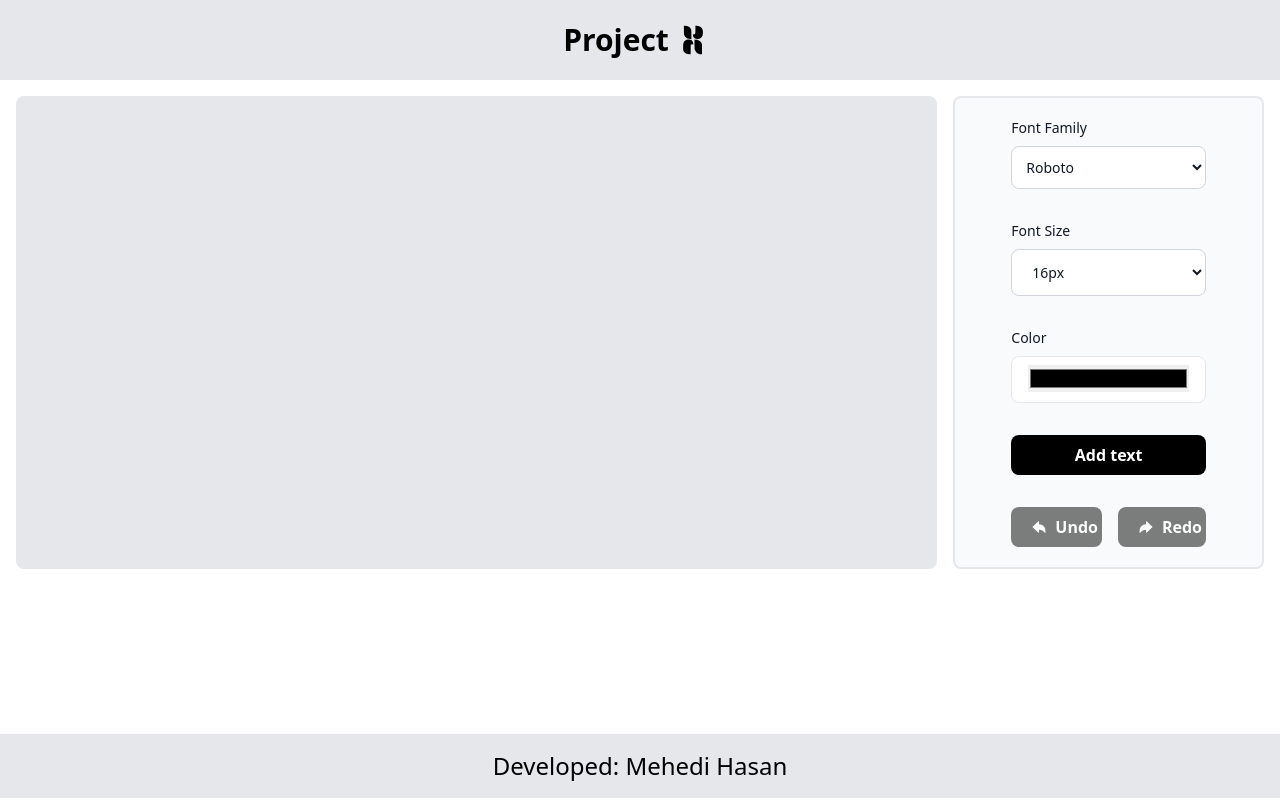
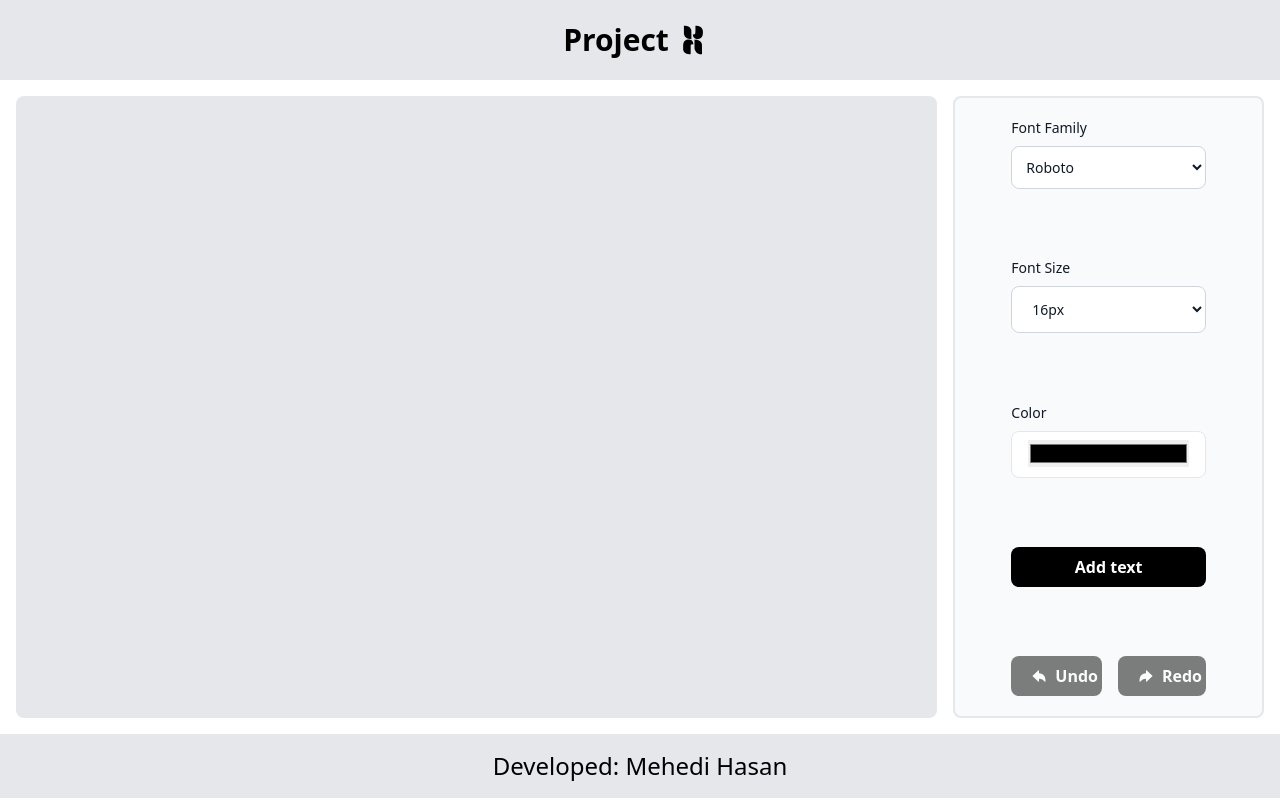
Before and after one commit to mehedi-codes/projectx, a React (Vite) app: page / in a window 1280 px wide. Built offline with nearby package versions, Linux system fonts and the light colour scheme.

Commit message:
Update Container.jsx

```diff
--- a/src/components/Container.jsx
+++ b/src/components/Container.jsx
@@ -59,8 +59,8 @@ const Container = () => {
   };
 
   return (
-    <section className="min-h-[calc(100dvh-178px)] m-4">
-      <div className="flex flex-col lg:flex-row gap-4">
+    <section className="min-h-[calc(100dvh-178px)] m-4 flex flex-col">
+      <div className="flex flex-col lg:flex-row flex-1 gap-4">
         <Canvas textElements={textElements} onTextClick={handleTextClick} />
         <div className="bg-gray-50 border-2 border-gray-200 lg:w-1/4 flex flex-col items-center p-5 justify-between rounded-lg gap-8">
           <FontFamilySelector
```
